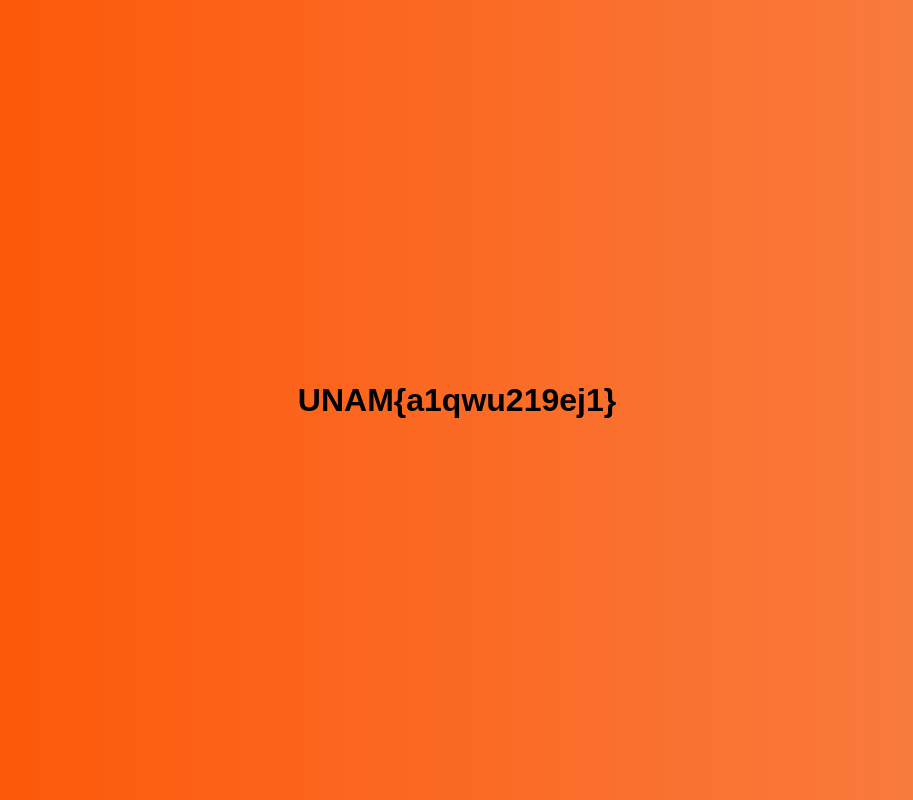
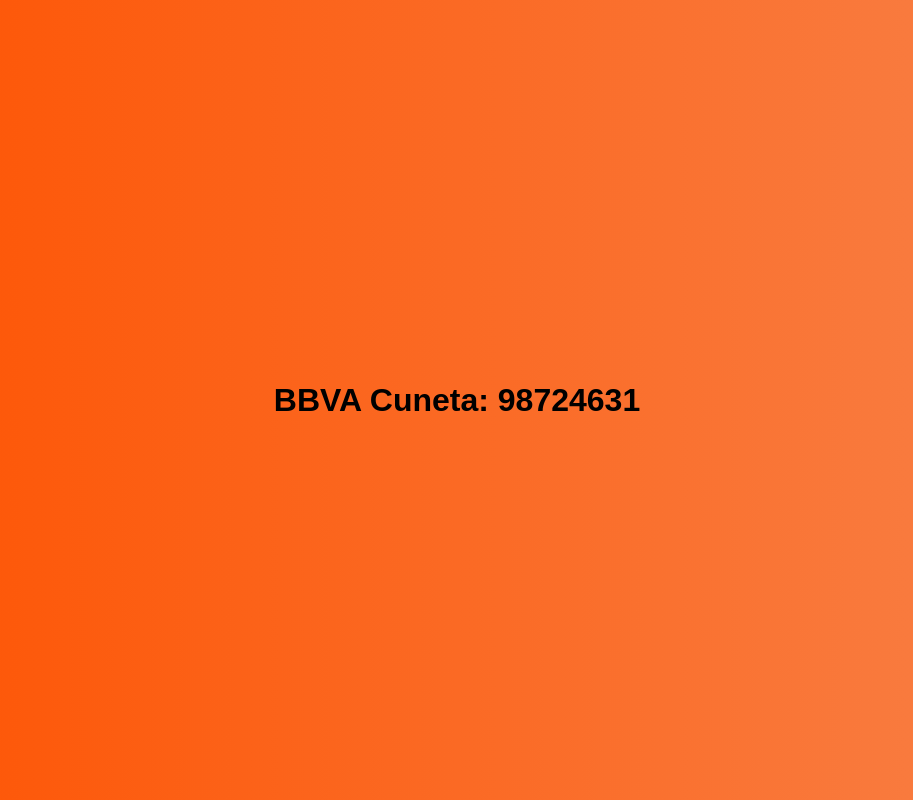
Before and after one commit to Erickson117/TrabajoFinalDiplomado, a plain HTML site: page bandera.html in a window 1280 px wide. Shown: the whole page, without its empty margins (183-1096 px from the left). Drawn offline with Linux system fonts and the light colour scheme.

Commit message:
Update bandera.html

```diff
--- a/bandera.html
+++ b/bandera.html
@@ -8,6 +8,6 @@
     <link rel="stylesheet" href="estilos.css">
 </head>
 <body>
-    <h1>UNAM{a1qwu219ej1}</h1>
+    <h1>BBVA Cuneta: 98724631</h1>
 </body>
 </html>
```
